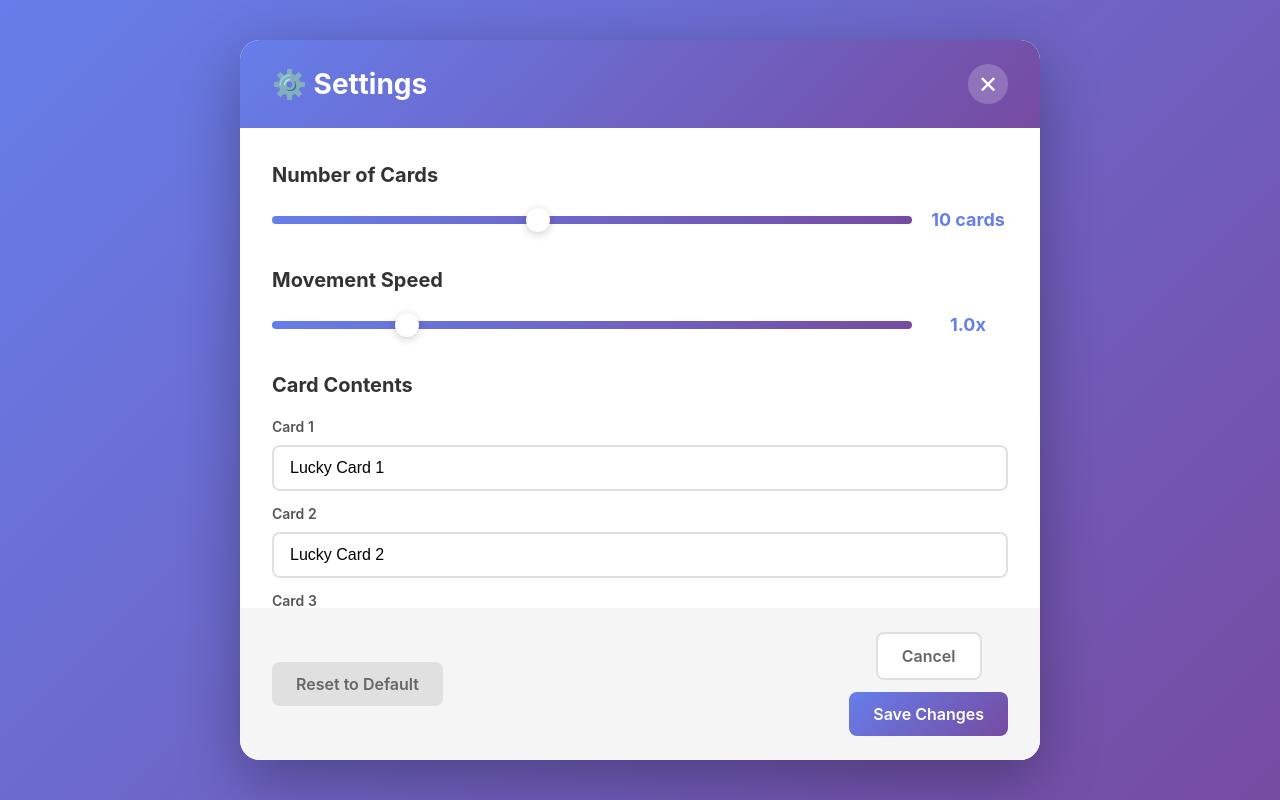
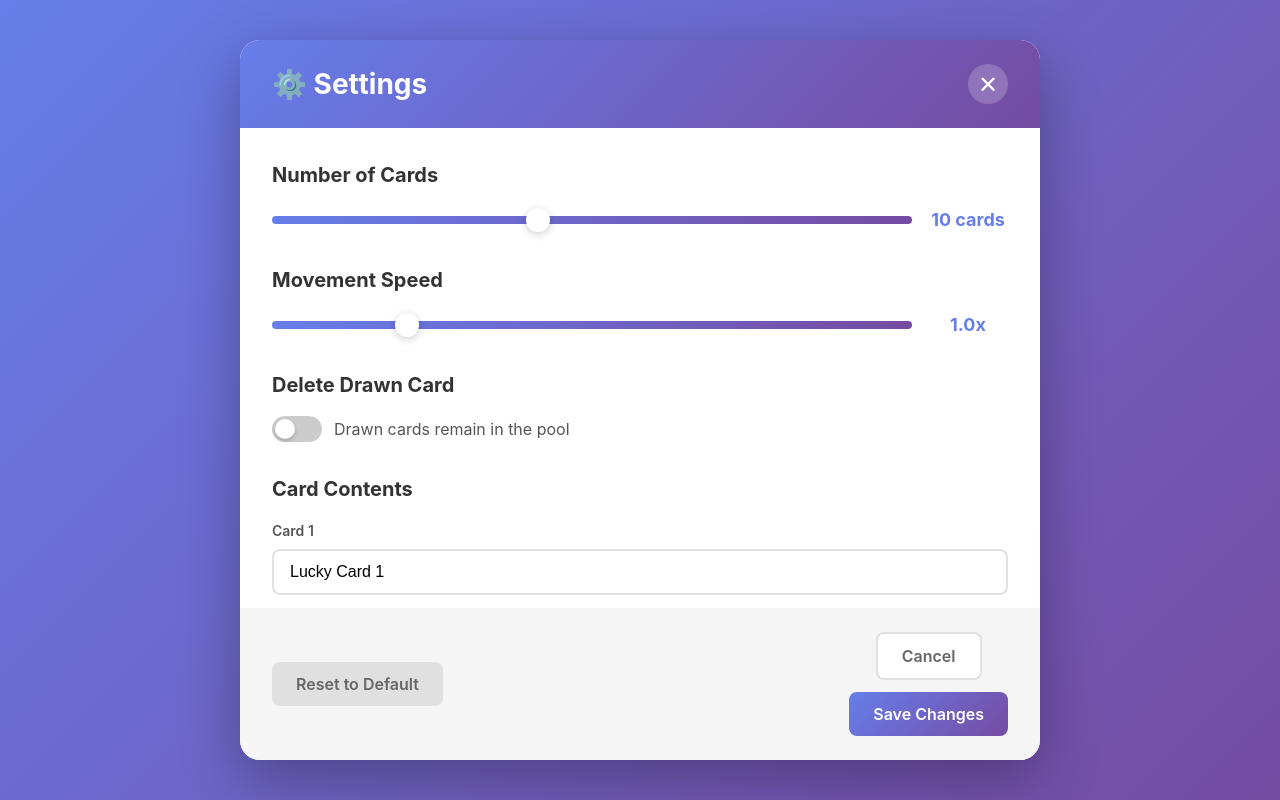
Before and after one commit to RoseBud13/gachacha, a React (Vite) app in the folder webapp/: page /settings in a window 1280 px wide. Built offline with nearby package versions, Linux system fonts and the light colour scheme.

Commit message:
feat: add settings to set whether a drawn card should be deleted

```diff
--- a/webapp/src/context/AppContext.tsx
+++ b/webapp/src/context/AppContext.tsx
@@ -15,6 +15,7 @@ interface AppSettings {
   cardAmount: number;
   cardContents: CardContent[];
   moveSpeed: number;
+  deleteDrawnCard: boolean;
 }
 
 interface AppContextType {
@@ -33,7 +34,8 @@ const defaultCardContents: CardContent[] = Array.from(
 const defaultSettings: AppSettings = {
   cardAmount: 10,
   cardContents: defaultCardContents,
-  moveSpeed: 1
+  moveSpeed: 1,
+  deleteDrawnCard: false
 };
 
 const AppContext = createContext<AppContextType | undefined>(undefined);
--- a/webapp/src/pages/HomePage.tsx
+++ b/webapp/src/pages/HomePage.tsx
@@ -5,7 +5,7 @@ import './HomePage.css';
 
 const HomePage: React.FC = () => {
   const navigate = useNavigate();
-  const { settings } = useAppContext();
+  const { settings, updateSettings } = useAppContext();
   const [rotation, setRotation] = useState(0);
   const [isMoving, setIsMoving] = useState(true);
   const [selectedCard, setSelectedCard] = useState<number | null>(null);
@@ -14,7 +14,7 @@ const HomePage: React.FC = () => {
   const animationRef = useRef<number | undefined>(undefined);
   const containerRef = useRef<HTMLDivElement>(null);
 
-  const { cardAmount, cardContents, moveSpeed } = settings;
+  const { cardAmount, cardContents, moveSpeed, deleteDrawnCard } = settings;
 
   // Auto-rotate cards
   useEffect(() => {
@@ -85,6 +85,18 @@ const HomePage: React.FC = () => {
   };
 
   const handleReset = () => {
+    // Delete the drawn card if the setting is enabled
+    if (deleteDrawnCard && selectedCard !== null && cardContents.length > 3) {
+      // Remove the drawn card from the pool
+      const updatedContents = cardContents.filter((_, i) => i !== selectedCard);
+      const newAmount = Math.max(3, cardAmount - 1);
+
+      updateSettings({
+        cardContents: updatedContents,
+        cardAmount: newAmount
+      });
+    }
+
     setSelectedCard(null);
     setFlippedCard(null);
     setIsMoving(true);
--- a/webapp/src/pages/SettingsPage.css
+++ b/webapp/src/pages/SettingsPage.css
@@ -125,6 +125,52 @@
   font-size: 18px;
 }
 
+.toggle-label {
+  display: flex;
+  align-items: center;
+  gap: 12px;
+  cursor: pointer;
+}
+
+.toggle-label input[type='checkbox'] {
+  width: 50px;
+  height: 26px;
+  appearance: none;
+  -webkit-appearance: none;
+  background: #ccc;
+  border-radius: 13px;
+  position: relative;
+  cursor: pointer;
+  transition: background 0.3s ease;
+  outline: none;
+}
+
+.toggle-label input[type='checkbox']:checked {
+  background: linear-gradient(135deg, #667eea 0%, #764ba2 100%);
+}
+
+.toggle-label input[type='checkbox']::before {
+  content: '';
+  position: absolute;
+  width: 20px;
+  height: 20px;
+  border-radius: 50%;
+  background: white;
+  top: 3px;
+  left: 3px;
+  transition: transform 0.3s ease;
+  box-shadow: 0 2px 4px rgba(0, 0, 0, 0.2);
+}
+
+.toggle-label input[type='checkbox']:checked::before {
+  transform: translateX(24px);
+}
+
+.toggle-text {
+  color: #555;
+  font-size: 16px;
+}
+
 .card-contents-list {
   display: flex;
   flex-direction: column;
--- a/webapp/src/pages/SettingsPage.tsx
+++ b/webapp/src/pages/SettingsPage.tsx
@@ -11,6 +11,9 @@ const SettingsPage: React.FC = () => {
   const [localMoveSpeed, setLocalMoveSpeed] = useState(settings.moveSpeed);
   const [localCardContents, setLocalCardContents] = useState<CardContent[]>(
     settings.cardContents
+  );
+  const [localDeleteDrawnCard, setLocalDeleteDrawnCard] = useState(
+    settings.deleteDrawnCard
   );
 
   const handleCardAmountChange = (amount: number) => {
@@ -42,7 +45,8 @@ const SettingsPage: React.FC = () => {
     updateSettings({
       cardAmount: localCardAmount,
       cardContents: localCardContents,
-      moveSpeed: localMoveSpeed
+      moveSpeed: localMoveSpeed,
+      deleteDrawnCard: localDeleteDrawnCard
     });
     navigate('/');
   };
@@ -58,6 +62,7 @@ const SettingsPage: React.FC = () => {
     }));
     setLocalCardAmount(10);
     setLocalMoveSpeed(1);
+    setLocalDeleteDrawnCard(false);
     setLocalCardContents(defaultContents);
   };
 
@@ -105,6 +110,25 @@ const SettingsPage: React.FC = () => {
             </div>
           </div>
 
+          {/* Delete Drawn Card */}
+          <div className="setting-section">
+            <h2>Delete Drawn Card</h2>
+            <div className="setting-control">
+              <label className="toggle-label">
+                <input
+                  type="checkbox"
+                  checked={localDeleteDrawnCard}
+                  onChange={e => setLocalDeleteDrawnCard(e.target.checked)}
+                />
+                <span className="toggle-text">
+                  {localDeleteDrawnCard
+                    ? 'Drawn cards will be removed from the pool'
+                    : 'Drawn cards remain in the pool'}
+                </span>
+              </label>
+            </div>
+          </div>
+
           {/* Card Contents */}
           <div className="setting-section">
             <h2>Card Contents</h2>
```
